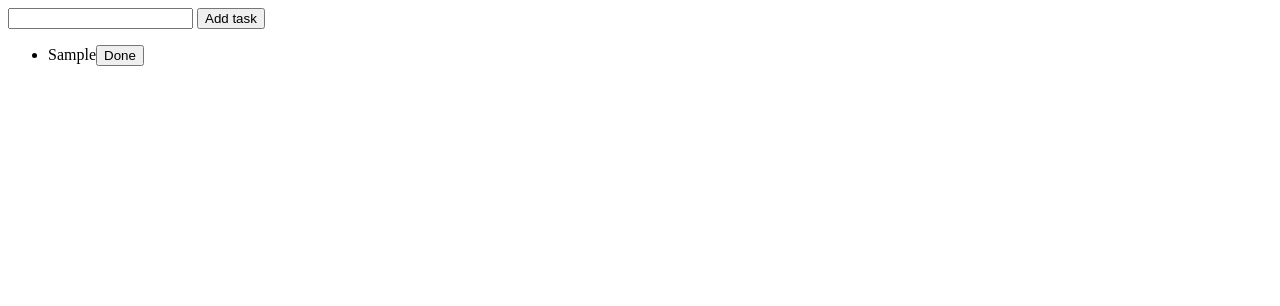
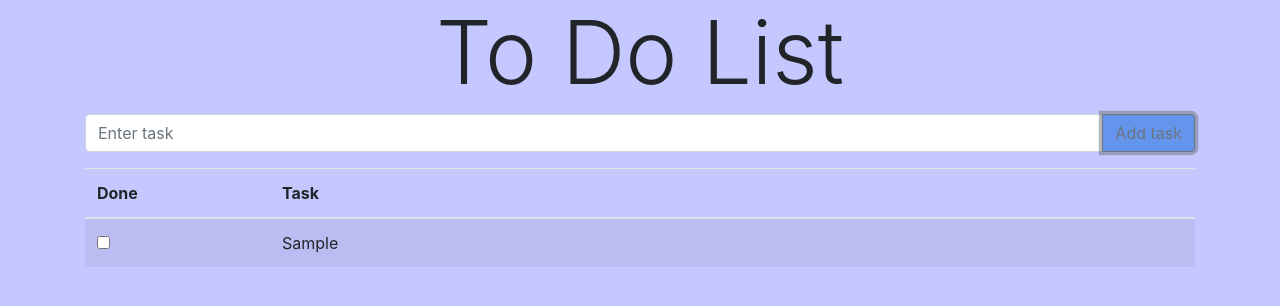
Before and after one commit to annaegorovaa/TODOlist, a website: page index.html in a window 1280 px wide. Both pictures are taken after typing "Sample" into the empty fields and a click on the button "Add task". Drawn offline with nearby package versions, Linux system fonts and the light colour scheme.

Commit message:
bootstrap added

```diff
--- a/index.html
+++ b/index.html
@@ -4,11 +4,31 @@
     <meta charset="UTF-8">
     <title>TODO List</title>
     <link rel="stylesheet" href="styles.css">
+    <link rel="stylesheet" href="https://stackpath.bootstrapcdn.com/bootstrap/4.1.3/css/bootstrap.min.css"
+          integrity="sha384-MCw98/SFnGE8fJT3GXwEOngsV7Zt27NXFoaoApmYm81iuXoPkFOJwJ8ERdknLPMO" crossorigin="anonymous">
 </head>
 <body>
-<input type="text" id="input">
-<button onclick="addTask()">Add task</button>
-<ul id="list"></ul>
+<div class="container">
+    <h1 class="display-2">To Do List</h1>
+    <div class="input-group mb-3">
+        <input type="text" id="input" class="form-control" placeholder="Enter task" aria-describedby="button-addon2">
+        <div class="input-group-append">
+            <button class="btn btn-outline-secondary" type="button" id="button-addon2">Add task</button>
+        </div>
+    </div>
+    <table class="table table-striped">
+        <thead>
+        <tr>
+            <th scope="col" class="col-2">Done</th>
+            <th scope="col" class="col">Task</th>
+        </tr>
+        </thead>
+        <tbody id="list">
+
+        </tbody>
+    </table>
+    <!--<ul id="list" class="list-unstyled"></ul>-->
+</div>
 <script src="scripts.js"></script>
 </body>
 </html>
--- a/scripts.js
+++ b/scripts.js
@@ -2,37 +2,43 @@ const list =[];
 
 renderList();
 
-function addTask() {
+document.getElementById('button-addon2').addEventListener('click', () => {
   let task = document.getElementById('input');
   let taskValue = task.value;
   list.push({title: taskValue, done: false});
   task.value = '';
   renderList();
-}
+});
 
 function renderList() {
-  const ul = document.getElementById('list');
-  let li;
-  let button;
+  const table = document.getElementById('list');
+  let tr;
+  let td1;
+  let td2;
+  let checkbox;
 
-  ul.innerHTML = '';
+  table.innerHTML = '';
 
   list.forEach((item, i) => {
-    li = document.createElement('li');
-    li.innerHTML = item.title;
-    button = document.createElement('button');
-    button.setAttribute('index', i);
-    button.innerHTML = 'Done';
-    button.addEventListener('click', e => {
+    tr = document.createElement('tr');
+    td1 = document.createElement('td');
+    checkbox = document.createElement('input');
+    checkbox.type = 'checkbox';
+    checkbox.setAttribute('index', i);
+    checkbox.addEventListener('click', e => {
       changeDone(e.target.getAttribute('index'));
     });
     if (item.done) {
-      li.className = 'done';
+      tr.className = 'done';
+      checkbox.checked = true;
     }
-    li.appendChild(button);
-    ul.appendChild(li);
+    td1.appendChild(checkbox);
+    tr.appendChild(td1);
+    td2 = document.createElement('td');
+    td2.innerText = item.title;
+    tr.appendChild(td2);
+    table.appendChild(tr);
   });
-
 }
 
 function changeDone(index) {
--- a/styles.css
+++ b/styles.css
@@ -2,3 +2,17 @@
     text-decoration: line-through;
     color: #9c9c9c;
 }
+label {
+    display: block;
+}
+
+h1 {
+    text-align: center;
+}
+
+body {
+    background-color: #c5c7ff!important;
+}
+#button-addon2 {
+    background-color: cornflowerblue;
+}
```
